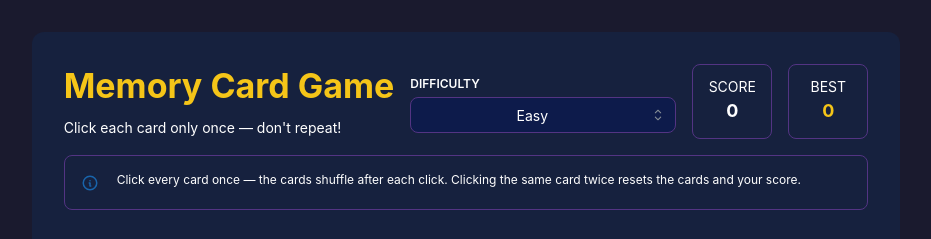
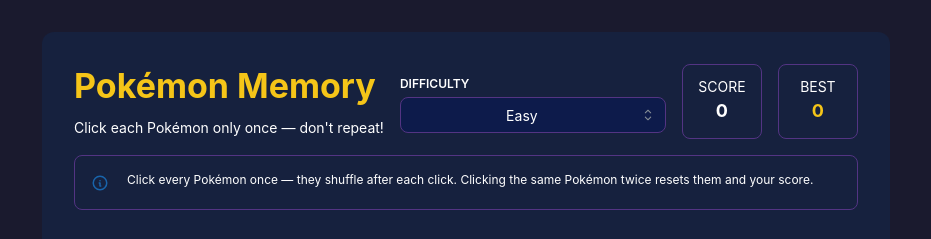
Before and after one commit to Marlonilao/Project-Memory-Card, a React (Vite) app: page / in a window 1280 px wide. Shown: the top 239 px of the page, without its empty margins (174-1105 px from the left). Built offline with nearby package versions, Linux system fonts and the light colour scheme; no server answers.

Commit message:
style: update title to Pokémon Memory and minor text fixes

```diff
--- a/index.html
+++ b/index.html
@@ -4,7 +4,7 @@
     <meta charset="UTF-8" />
     <link rel="icon" type="image/svg+xml" href="/favicon.svg" />
     <meta name="viewport" content="width=device-width, initial-scale=1.0" />
-    <title>project-memory-card</title>
+    <title>Pokémon Memory</title>
   </head>
   <body>
     <div id="root"></div>
--- a/src/App.jsx
+++ b/src/App.jsx
@@ -190,8 +190,8 @@
             }}
           >
             <Text size='xs' c='white'>
-              Click every card once — the cards shuffle after each click.
-              Clicking the same card twice resets the cards and your score.
+              Click every Pokémon once — they shuffle after each click. Clicking
+              the same Pokémon twice resets them and your score.
             </Text>
           </Alert>
           <>
--- a/src/components/Header.jsx
+++ b/src/components/Header.jsx
@@ -12,10 +12,10 @@
         wrap='wrap'
       >
         <Title order={1} c='#f5c518'>
-          Memory Card Game
+          Pokémon Memory
         </Title>
         <Text size='sm' c='#ffffff'>
-          Click each card only once — don't repeat!
+          Click each Pokémon only once — don't repeat!
         </Text>
       </Flex>
       <Select
@@ -45,9 +45,7 @@
             border: '1px solid #533483',
           },
           option: {
-            color: '#ffffff',
-          },
-          option: {
+            color: '#ffffff', // ✅
             '&[dataSelected]': {
               backgroundColor: '#533483',
             },
```
